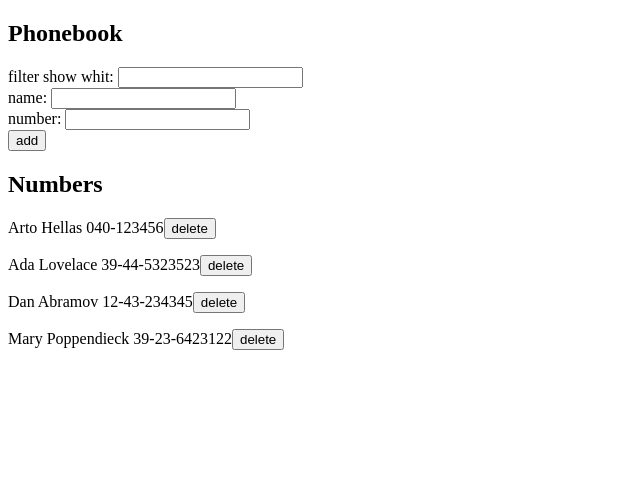
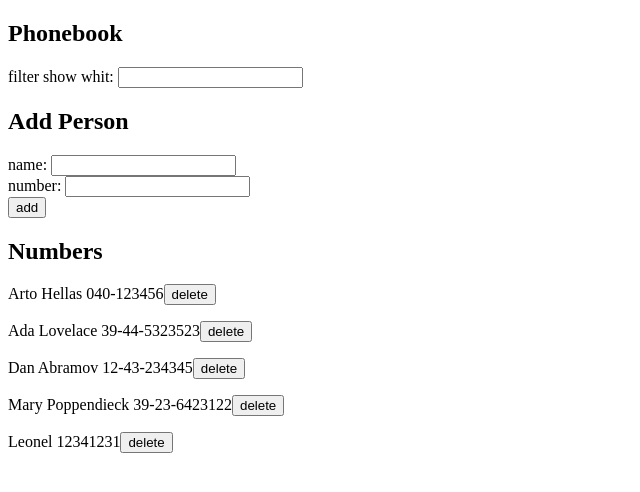
Before and after one commit to LeonelC98/FrontEndAgendaCursoFullStack, a React (Vite) app: page / in a window 1280 px wide. Shown: the top 492 px of the page, without its empty margins (0-640 px from the left). Built offline with nearby package versions, Linux system fonts and the light colour scheme; data requests are answered from the project's data file.

Commit message:
Mejorado el funcionamiento de addperson y ahora se muestran alguno de los mensajes respectivos al ejersicio 2.16

```diff
--- a/db.json
+++ b/db.json
@@ -19,6 +19,11 @@
       "name": "Mary Poppendieck",
       "number": "39-23-6423122",
       "id": "4"
+    },
+    {
+      "id": "996b",
+      "name": "Leonel",
+      "number": "12341231"
     }
   ]
 }
--- a/src/App.jsx
+++ b/src/App.jsx
@@ -4,12 +4,17 @@ import Filter from './components/Filter'
 import PersonForm from './components/PersonForm'
 import Persons from './components/Persons'
 import agendaService from './services/Agenda'
+import Notification from './components/Notification'
 
 const App = () => {
   const [persons, setPersons] = useState([])
   const [newName, setNewName] = useState('')
   const [newNumber, setNewNumber] = useState('')
   const [showAll,setShowAll] = useState('')
+  const [Message, setMessage] = useState(null)
+  const [typeMenssage,setTypeMenssage] = useState(null)
+
+
   const toShow = persons.filter((person)=>person.name.toLowerCase().includes(showAll.toLowerCase()))
 
 const getPersons =()=>{
@@ -24,27 +29,71 @@ const getPersons =()=>{
 useEffect(getPersons,[])
 
   /* maneja el agregado de los contactos */
-  const addPerson=(event)=> {
+  const addPerson = (event) => {
+    event.preventDefault();
 
-    event.preventDefault()
-    const newPerson={name: newName, number: newNumber}
+    const newPerson = { name: newName, number: newNumber };
 
-    if(persons.some((person)=> {
-      person.name.toLowerCase() === newPerson.name.toLowerCase()
-    }))
-    {
-      alert(`${newPerson.name} is already added to phonebook`)
-    }
-    else
-    {
-      agendaService
+    // Verificar si la persona ya existe
+    const existingPerson = persons.find(
+      (person) => person.name.toLowerCase() === newPerson.name.toLowerCase()
+    );
+
+    if (existingPerson) {
+      // Verificar si el número es diferente
+      if (existingPerson.number !== newPerson.number) {
+        if (
+          window.confirm(
+            `${newPerson.name} is already added to phonebook, replace the old number with a new one?`
+          )
+        ) {
+          // Actualizar el número de la persona existente
+          const updatedPerson = { ...existingPerson, number: newPerson.number };
+
+          agendaService
+            .update(existingPerson.id, updatedPerson)
+            .then((response) => {
+              setPersons(
+                persons.map((person) =>
+                  person.id !== existingPerson.id ? person : response.data
+                )
+              )
+              setNewName('')
+              setNewNumber('')
+              setMessage(`${updatedPerson.name} has been updated`)
+              setTypeMenssage('confirm')
+              setTimeout(()=>{
+                setMessage(null)}
+                ,5000)
+            })
+            .catch((error) => {
+              console.error('Error updating person:', error)
+              alert(`Failed to update ${newPerson.name}.`)
+            })
+        }
+      } else {
+        setMessage(`${newPerson.name} is already added to phonebook with the same number.`)
+        setTypeMenssage('error')
+        setTimeout(()=>{
+        setMessage(null)}
+        ,5000)
+
+      }
+    }else{
+    // Crear una nueva persona
+    agendaService
       .create(newPerson)
-      .then(response=>{
+      .then((response) => {
         setPersons(persons.concat(response.data))
-      }
-    )
-      setNewName('')
-      setNewNumber('')
+        setNewName('')
+        setNewNumber('')
+        setMessage(`${newPerson.name} has been added`)
+        setTypeMenssage('confirm')
+      })
+      .catch((error) => {
+        console.error('Error adding person:', error)
+        alert('Failed to add the person.')
+      })
     }
   }
 
@@ -69,7 +118,9 @@ useEffect(getPersons,[])
   return (
     <div>
       <h2>Phonebook</h2>
+      <Notification message ={Message} typeMenssage={typeMenssage}/>
       <Filter showAll={showAll} handleShowAll={handleShowAll}/>
+      <h2>Add Person</h2>
       <PersonForm addPerson={addPerson}
       handleNewName={handleNewName}
       handleNewNumber={handleNewNumber}
--- /dev/null
+++ b/src/components/Notification.jsx
@@ -0,0 +1,12 @@
+const Notification = ({ message,typeMenssage}) => {
+    if (message === null) {
+      return null
+    }
+
+    return (
+      <div className={typeMenssage}>
+        {message}
+      </div>
+    )
+  }
+export default Notification
--- /dev/null
+++ b/src/index.css
@@ -0,0 +1,20 @@
+.error {
+    color: red;
+    background: lightgrey;
+    font-size: 20px;
+    border-style: solid;
+    border-radius: 5px;
+    padding: 10px;
+    margin-bottom: 10px;
+}
+
+.confirm {
+    color: green;
+    background: lightgrey;
+    font-size: 20px;
+    border-style: solid;
+    border-radius: 5px;
+    padding: 10px;
+    margin-bottom: 10px;
+
+}
--- a/src/main.jsx
+++ b/src/main.jsx
@@ -1,4 +1,4 @@
 import ReactDom from 'react-dom/client'
 import App from './App.jsx'
-
+import './index.css'
 ReactDom.createRoot(document.getElementById('root')).render(<App />)
```
